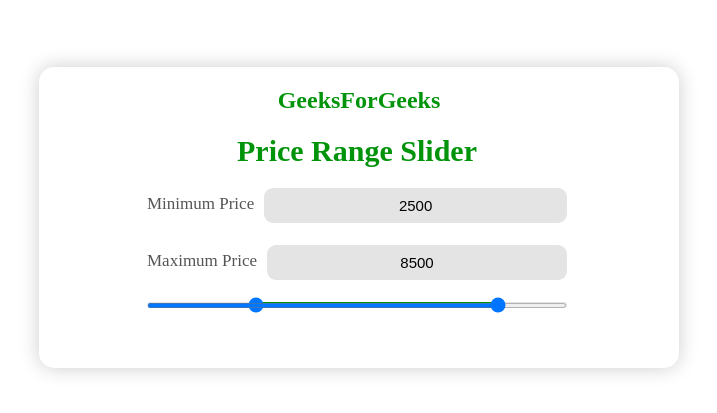
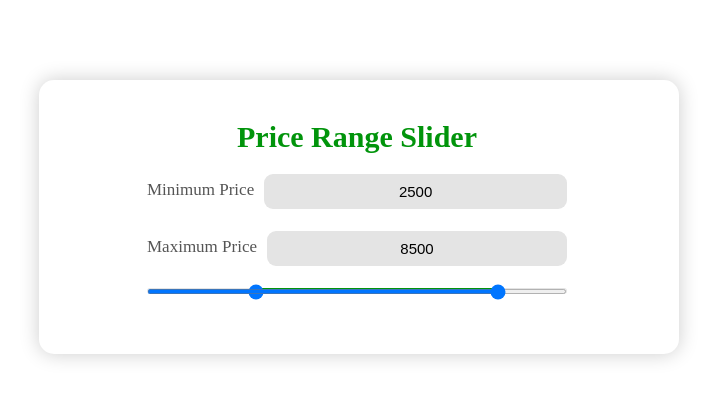
Before and after one commit to krishnasai89/Price-Range-Slider-with-Min-Max-Input, a plain HTML site: page index.html in a window 1280 px wide. Shown: the part 183-596 px from the top of the page, without its empty margins (281-998 px from the left). Drawn offline with Linux system fonts and the light colour scheme.

Commit message:
Update index.html

```diff
--- a/index.html
+++ b/index.html
@@ -11,7 +11,6 @@
 <body>
     <div class="main">
         <div class="gfg">
-            <p>GeeksForGeeks</p>
         </div>
         <div class="custom-wrapper">
 
```
